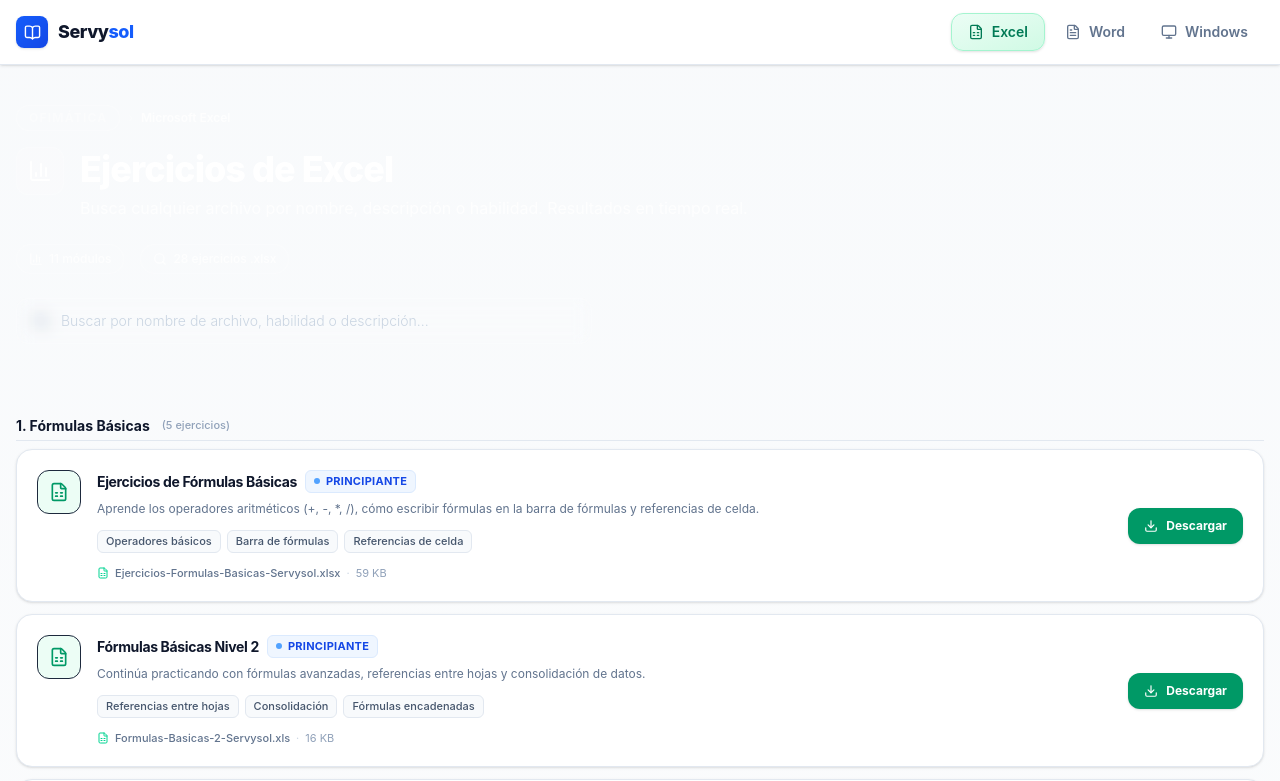
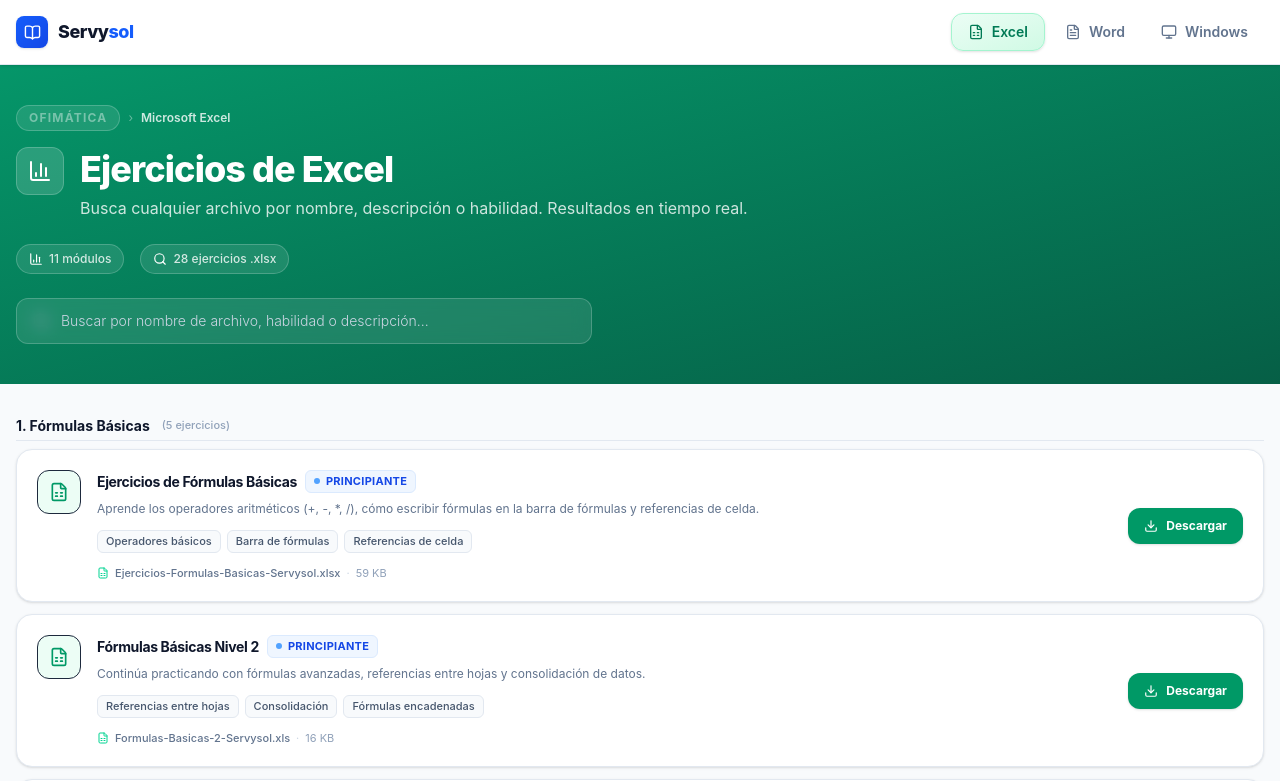
Before and after one commit to BryanCodeDev/landing_page_profe, a React (Vite) app: page /excel in a window 1280 px wide. Shown: the top 781 px of the page. Built offline with nearby package versions, Linux system fonts and the light colour scheme.

Commit message:
Actualizacion correccion de errores

```diff
--- a/src/components/ExercisePageLayout.jsx
+++ b/src/components/ExercisePageLayout.jsx
@@ -9,8 +9,7 @@
   heroTitle,
   heroSubtitle,
   heroIcon: HeroIcon,
-  heroGradientFrom,
-  heroGradientTo,
+  heroGradient,
   helmetTitle,
   helmetDescription,
   statsModuleLabel,
@@ -40,9 +39,9 @@
         <meta property="og:description" content={helmetDescription} />
       </Helmet>
 
-      <div className="min-h-screen bg-linear-to-b from-slate-50 via-white to-slate-50">
+      <div className="min-h-screen bg-slate-50">
 
-        <div className={`bg-linear-to-br from-${heroGradientFrom} to-${heroGradientTo} text-white`}>
+        <div className="relative" style={{ background: heroGradient }}>
           <div className="container mx-auto px-4 py-10">
             <div className="max-w-3xl">
               <div className="flex items-center gap-2 mb-4">
@@ -54,10 +53,10 @@
               </div>
               <div className="flex items-start gap-4 mb-4">
                 <div className="shrink-0 w-12 h-12 rounded-xl bg-white/15 border border-white/20 flex items-center justify-center">
-                  <HeroIcon size={24} />
+                  <HeroIcon size={24} className="text-white" />
                 </div>
                 <div>
-                  <h1 className="text-3xl md:text-4xl font-extrabold tracking-tight leading-tight">
+                  <h1 className="text-3xl md:text-4xl font-extrabold tracking-tight leading-tight text-white">
                     {heroTitle}
                   </h1>
                   <p className="text-white/80 mt-1 text-sm md:text-base">
@@ -74,10 +73,10 @@
                 <div className="flex flex-wrap gap-4 mt-6">
                   {[
                     { icon: <HeroIcon size={14} />, text: `${modules.length} ${statsModuleLabel}` },
-                    { icon: <Search size={14} />, text: `${totalExercises} ${totalLabel}` },
+                    { icon: <Search size={14} className="text-white" />, text: `${totalExercises} ${totalLabel}` },
                   ].map((s, i) => (
                     <div key={i} className="flex items-center gap-1.5 text-xs font-medium text-white/80 bg-white/10 border border-white/20 px-3 py-1.5 rounded-full">
-                      <span>{s.icon}</span>
+                      <span className="text-white">{s.icon}</span>
                       {s.text}
                     </div>
                   ))}
--- a/src/pages/ExcelPage.jsx
+++ b/src/pages/ExcelPage.jsx
@@ -8,8 +8,7 @@
     heroTitle="Ejercicios de Excel"
     heroSubtitle="Microsoft Excel"
     heroIcon={BarChart3}
-    heroGradientFrom="emerald-600"
-    heroGradientTo="emerald-800"
+    heroGradient="linear-gradient(to bottom right, #059669, #065f46)"
     helmetTitle="Ejercicios de Excel para Descargar | BUSCARV, SUMAR.SI, Fórmulas - Servysol"
     helmetDescription="28 ejercicios de Excel listos para descargar: fórmulas básicas, BUSCARV, SUMAR.SI, filtros, función SI y más. Archivos .xlsx con casos reales."
     statsModuleLabel="módulos"
--- a/src/pages/WordPage.jsx
+++ b/src/pages/WordPage.jsx
@@ -8,8 +8,7 @@
     heroTitle="Ejercicios de Word"
     heroSubtitle="Microsoft Word"
     heroIcon={FileText}
-    heroGradientFrom="blue-600"
-    heroGradientTo="blue-800"
+    heroGradient="linear-gradient(to bottom right, #2563eb, #1e40af)"
     helmetTitle="Ejercicios de Word para Descargar | Formato, Imágenes, SmartArt - Servysol"
     helmetDescription="6 ejercicios prácticos de Microsoft Word en .docx y .doc: formato básico, tabulaciones, SmartArt, tablas e índices. Descarga y practica en tu computador."
     statsModuleLabel="módulos"
```
